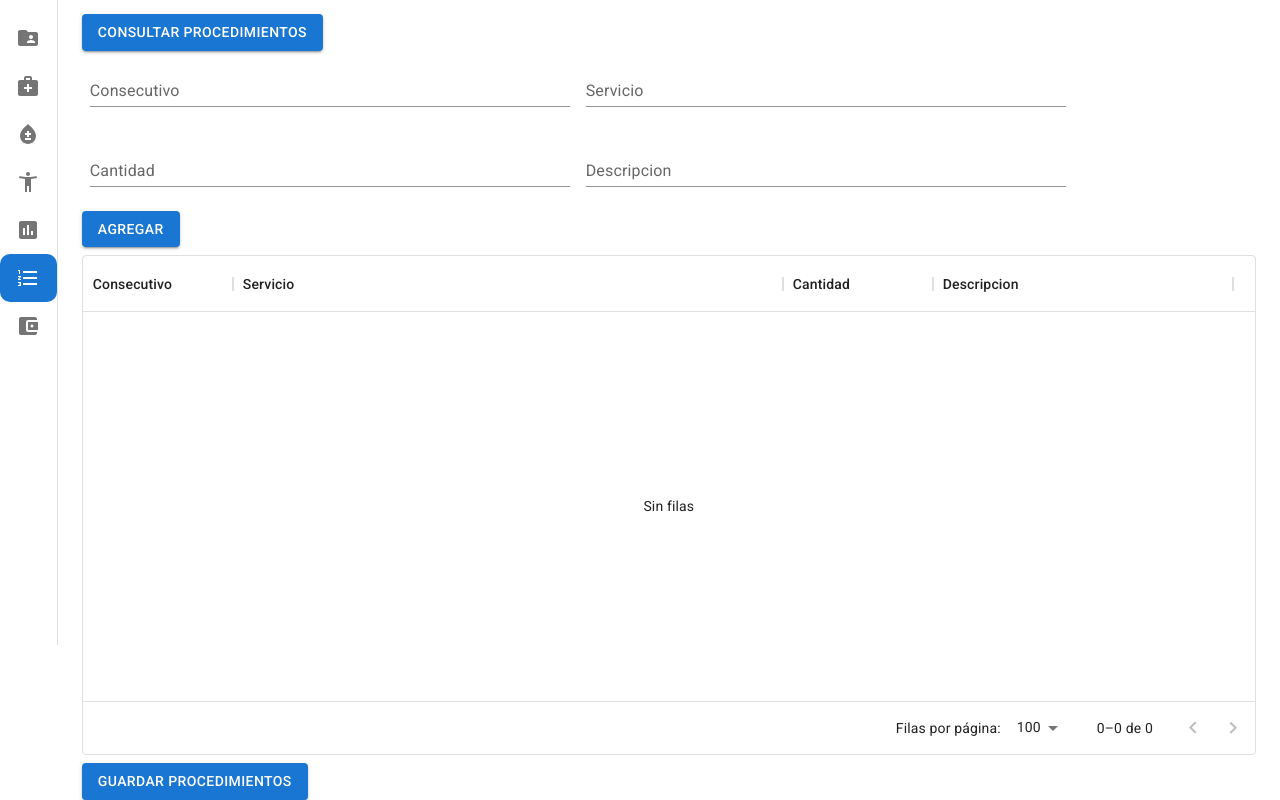
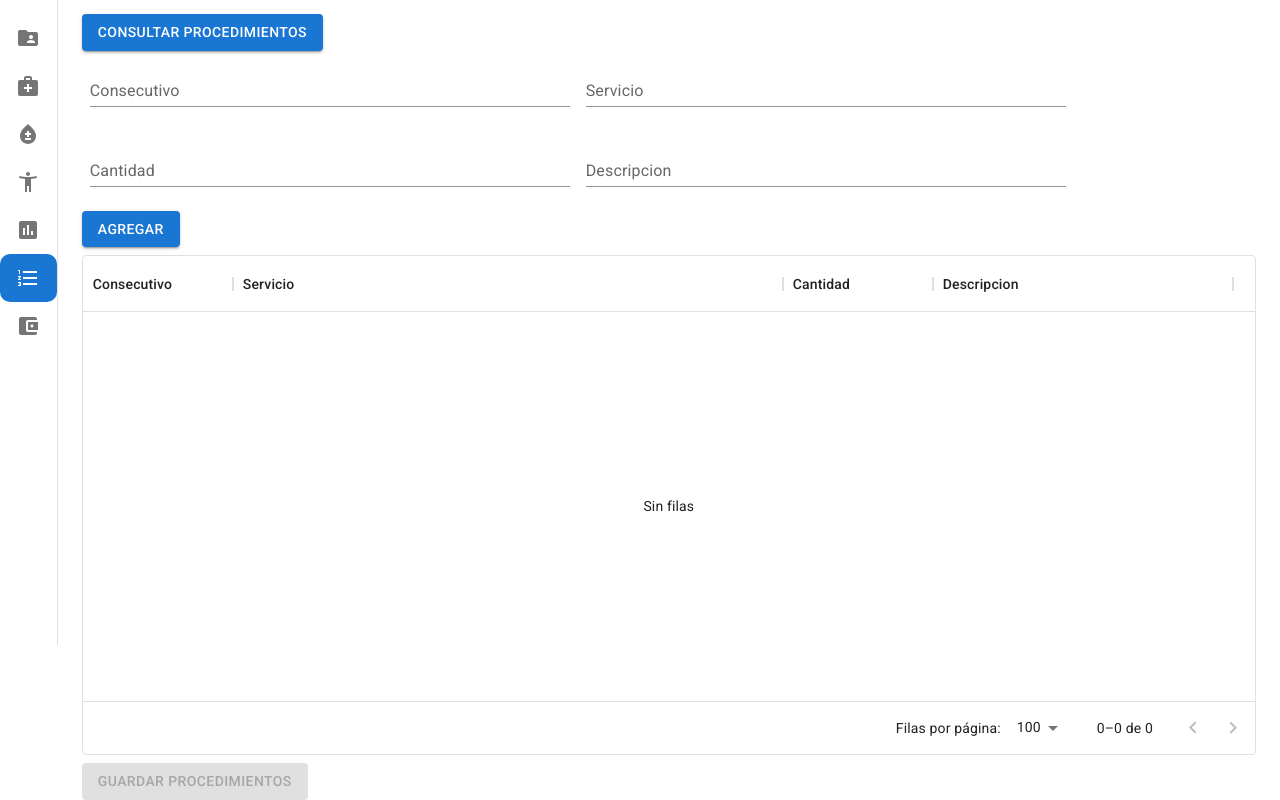
Before and after one commit to jairayafranco/medic-app-next, a Next.js app: page /panel/formulacion in a window 1280 px wide. Shown: the part 155-955 px from the top of the page. Built offline with nearby package versions, Linux system fonts and the light colour scheme; no server answers.

Commit message:
terminado formulacion

```diff
--- a/api/axiosApi.js
+++ b/api/axiosApi.js
@@ -16,7 +16,7 @@ async function handlePetitions({ method, data = [], route, customError }) {
         const response = await api[method](route, data);
         return response?.data;
     } catch (exception) {
-        console.error("AxiosApiError >>>",exception);
+        console.error("AxiosApiError >>>", exception);
         return exception.response?.data || handleError(customError);
     }
 }
@@ -52,6 +52,11 @@ export async function updateImpresionDiagnostica(id, data) {
     return handlePetitions({ method: 'put', data, route: `data/paciente?id=${id}&opt=impresionDiagnostica`, customError: "Error al actualizar el paciente" });
 }
 
+export async function updateFormulacion(id, data) {
+    if (!id) return handleError("No se encontró el id del paciente");
+    return handlePetitions({ method: 'patch', data, route: `data/paciente?id=${id}&opt=formulacion`, customError: "Error al actualizar el paciente" });
+}
+
 export async function deletePaciente(id) {
     if (!id) return handleError("No se encontró el id del paciente");
     return handlePetitions({ method: 'delete', route: `data/paciente?id=${id}`, customError: "Error al eliminar el paciente" });
--- a/pages/panel/formulacion.jsx
+++ b/pages/panel/formulacion.jsx
@@ -2,7 +2,6 @@ import { useFormik } from "formik";
 import { useState, useEffect } from "react";
 import { formulacionSchema } from "../../schemas/schemas";
 import { formulacionFields } from "../../data/inputs";
-import { formatTableRows } from "../../helpers/helpers";
 import RadioButtonGroup from "../../components/RadioButtonGroup";
 import TextField from "@mui/material/TextField";
 import Button from "@mui/material/Button";
@@ -10,11 +9,13 @@ import Box from "@mui/material/Box";
 import Grid from "@mui/material/Grid";
 import FullScreenModal from "../../components/FullScreenModal";
 import Table from "../../components/Table";
-import { formatInitialValues } from "../../helpers/helpers";
+import { formatInitialValues, formatTableRows, getSessionStorageData, moduleCompleted, saveSessionStorageData } from "../../helpers/helpers";
 import { procedimientos } from "../../data/procedimientos";
 import { medicamentos } from "../../data/medicamentos";
 import { laboratorios } from "../../data/laboratorios";
 import { insumos } from "../../data/insumos";
+import { AppContext } from "../../context/AppContext";
+import { updateFormulacion } from "../../api/axiosApi";
 
 export default function Formulacion() {
     const [tipoProcedimiento, setTipoProcedimiento] = useState("procedimientos");
@@ -25,7 +26,17 @@ export default function Formulacion() {
         insumos: []
     });
 
+    const { setNotify, setBackdrop } = AppContext();
+
     useEffect(() => formik.resetForm(), [tipoProcedimiento]);
+
+    useEffect(() => {
+        const data = getSessionStorageData("formulacion");
+        if (data) {
+            setAllValues(data);
+        }
+    }, []);
+
 
     const setRowsData = (name) => {
         return {
@@ -56,8 +67,23 @@ export default function Formulacion() {
         formik.setFieldValue("consecutivo", codigo);
         formik.setFieldValue("servicio", descripcion);
 
-        //unmount the component FullScreenModal
+        //close the component FullScreenModal
         document.querySelector("div[role='dialog'] > header > div > button").click();
+    }
+
+    const handleSave = () => {
+        const { idUsuario } = getSessionStorageData("datosBasicos");
+        setBackdrop(true);
+        updateFormulacion(idUsuario, allValues)
+            .then((res) => {
+                setNotify({
+                    open: true,
+                    message: res.status ? "Formulacion guardada con exito" : "Error al guardar la formulacion",
+                    type: res.type
+                });
+                if (!res.status) return;
+                saveSessionStorageData("formulacion", allValues);
+            }).finally(() => setBackdrop(false));
     }
 
     return (
@@ -128,7 +154,7 @@ export default function Formulacion() {
                         isCheckboxSelection={false}
                         disableSelectionOnClick={true}
                     />
-                    <Button variant="contained" sx={{ mt: 1 }} onClick={() => console.log(allValues[tipoProcedimiento])}>Guardar {tipoProcedimiento}</Button>
+                    <Button disabled={!moduleCompleted("datosBasicos")} variant="contained" sx={{ mt: 1 }} onClick={handleSave}>Guardar {tipoProcedimiento}</Button>
                 </Box>
             </Box>
         </>
```
